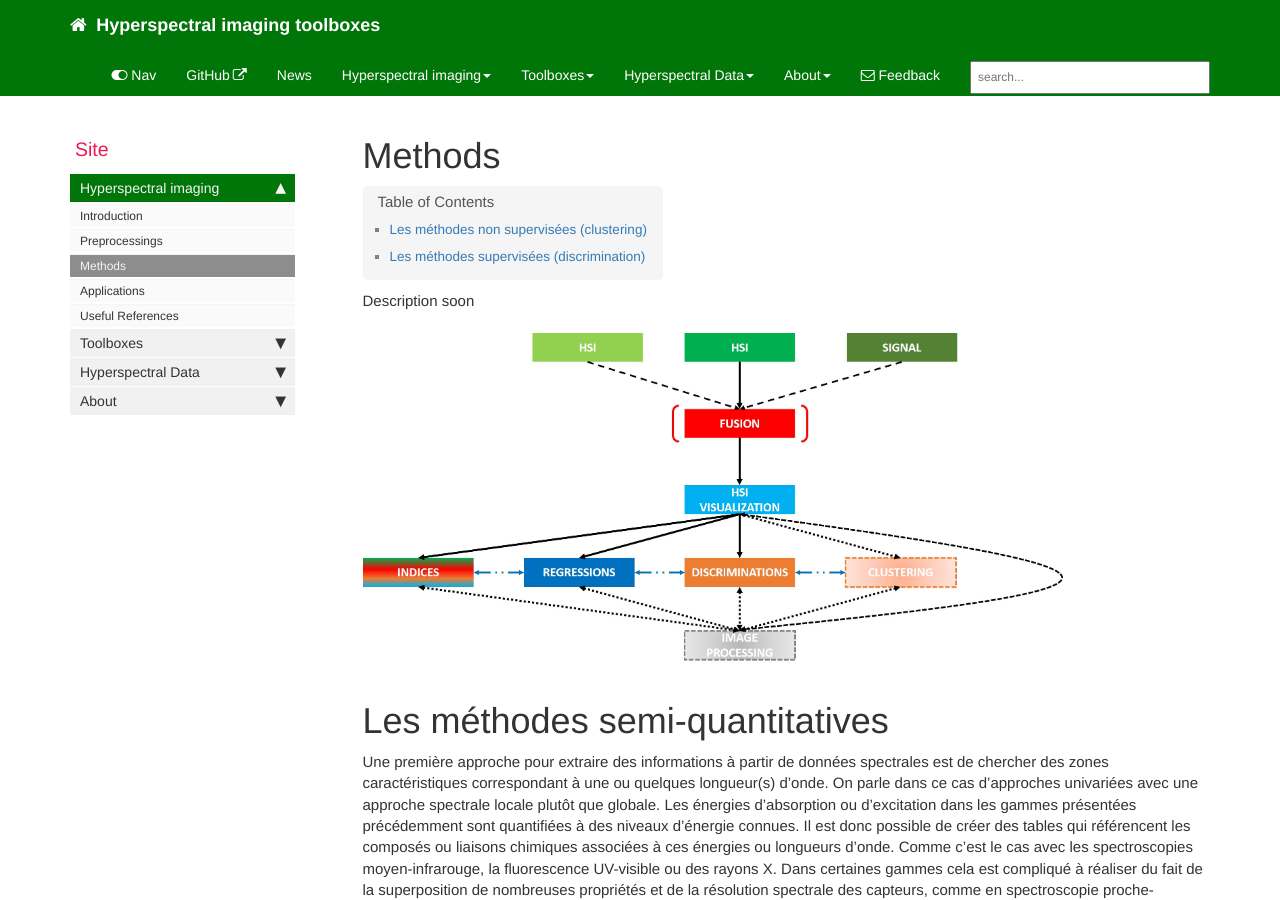
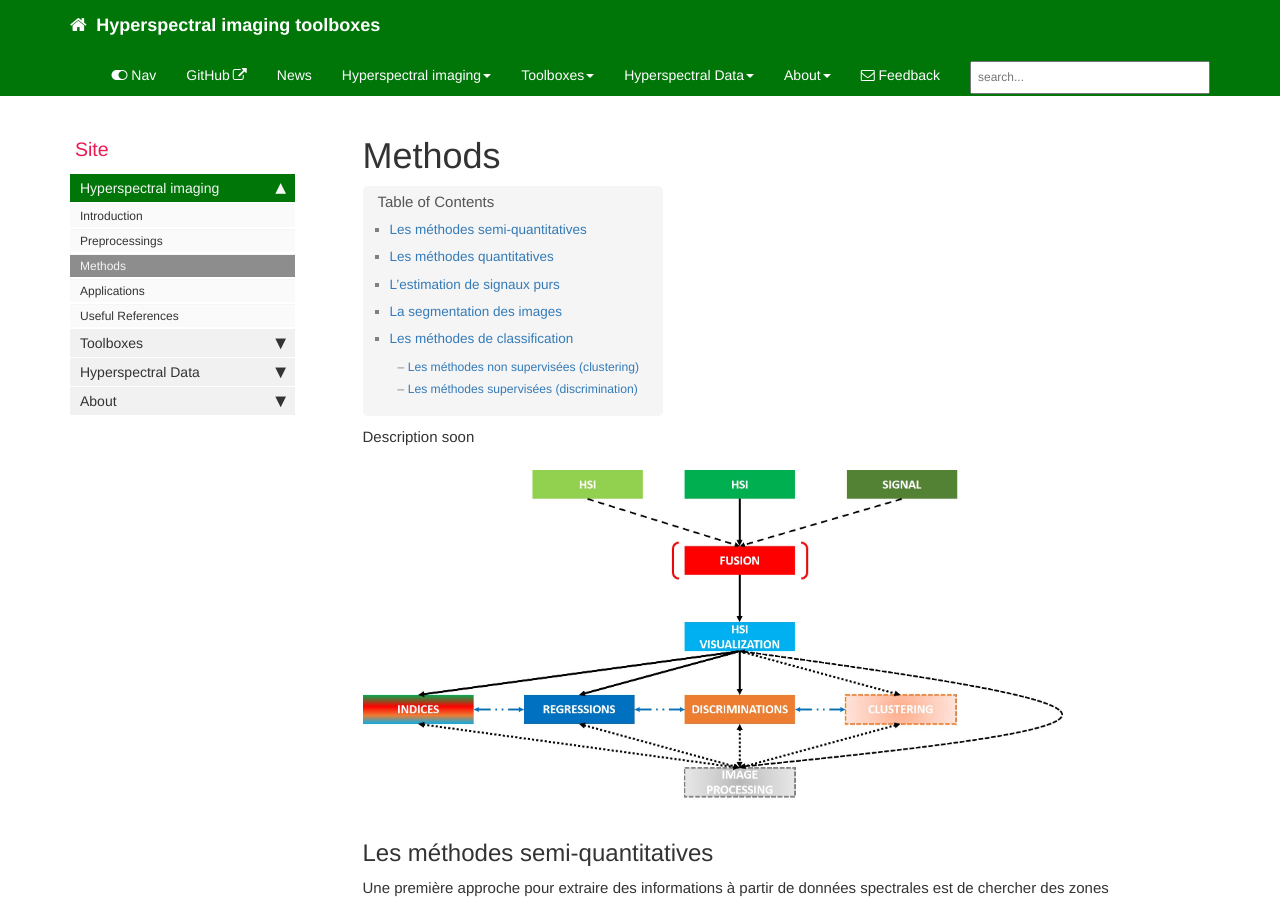
Before and after one commit to JacqKevin/JacqKevin.github.io, a Jekyll site: the page built from pages/Hyperspectral/Methods.md, in a window 1280 px wide and 900 px high. Built offline with Jekyll 4.4.1, drawn with Linux system fonts in a browser that asks for light colours; comment, search, counter and statistics services are not loaded.

Commit message:
Update Methods.md

```diff
--- a/pages/Hyperspectral/Methods.md
+++ b/pages/Hyperspectral/Methods.md
@@ -8,17 +8,19 @@
 
 ![Worflow](/images/Worflow.jpg)
 
-# Les méthodes semi-quantitatives
+## Les méthodes semi-quantitatives
 
 Une première approche pour extraire des informations à partir de données spectrales est de chercher des zones caractéristiques correspondant à une ou quelques longueur(s) d'onde. On parle dans ce cas d'approches univariées avec une approche spectrale locale plutôt que globale.
 Les énergies d'absorption ou d'excitation dans les gammes présentées précédemment sont quantifiées à des niveaux d'énergie connues. Il est donc possible de créer des tables qui référencent les composés ou liaisons chimiques associées à ces énergies ou longueurs d'onde. Comme c'est le cas avec les spectroscopies moyen-infrarouge, la fluorescence UV-visible ou des rayons X. Dans certaines gammes cela est compliqué à réaliser du fait de la superposition de nombreuses propriétés et de la résolution spectrale des capteurs, comme en spectroscopie proche-infrarouge.
 Il faut tout de même utiliser ces indices avec précaution, car plusieurs composés chimiques peuvent interagir dans les mêmes zones spectrales et la résolution spectrale peut ne pas être suffisamment fine pour distinguer ces composés. Il existe aussi de nombreux indices développés en télédétection pour des données RGB ou multispectrales, mais qui sont très peu utilisés en spectroscopie de laboratoire, car l'information recherchée n'est pas la même.
 Ces indices sont semi-quantitatifs et peuvent etre calibrés par la suite à partir de modèles de régression en estimant un lien avec une méthode analytique de référence. On parle de la régression linéaire simple (RLS) qui estime une relation entre une variable expliquée ($y$, analytique) et une variable explicative ($x$, spectral).
 
-# Les méthodes quantitatives
+## Les méthodes quantitatives
 Plutôt que d'étudier des zones spectrales spécifiques pour un composé ou une liaison chimique, des approches globales qui utilisent l'ensemble du spectre ont été développées et se nomment méthodes multivariées. Une information bio-physico-chimique peut se retrouver dans différentes zones du spectre, elle peut aussi être en lien avec un autre composé corrélé, ou au contraire perturbé par un autre. Ces méthodes globales peuvent ainsi retrouver toutes ces informations ce qui permet de créer des modèles de prédictions performants.
 
 Les principales méthodes de régression que l'on trouve dans la littérature ou qui se développent sont présentées ci-dessous et peuvent être schématisées avec la figure \ref{fig:multi}. Davantage d'informations sont disponibles dans le livre de Tufféry \cite{Tuffery2012}.
+
+{% include image.html file="Multi.jpg" %}
 
 <ul>
 <li> Les méthodes linéaires : </li>
@@ -37,12 +39,14 @@
 </ul>
 D'un point de vue mathématique, on fait la différence entre un vecteur avec une lettre minuscule ($x$,$y$) et une matrice avec une lettre majuscule ($X$,$Y$).
 
-# L'estimation de signaux purs
+## L'estimation de signaux purs
 
 A partir des données spectroscopiques, on peut obtenir des empreintes chimiques de composés si l'échantillon est pur et homogène, comme celle du minéral Illite de la figure \ref{fig:zonesdiscri}. Dans le cas d'images multi- ou hyper-spectrales, c'est l'inhomogénéité de l'échantillon qui est étudiée, et est ensuite caractérisée à travers les différents composés qu'il contient en estimant des signaux purs, aussi appelés endmembers (EM) \cite{Bioucas-Dias2012,Keshava2003}. On parle de méthodes de démélange pour l'extraction de signaux purs. Il existe trois groupes principaux de méthodes pour estimer ces signaux purs :
+
 <ul>
 <li> Les méthodes dites géométriques se basent sur la possibilité de trouver une forme géométrique qui encadrent l'ensemble des données. </li>
 <ul>
+{% include image.html file="EM.jpg" %}
 <li> Le principe standard repose sur l'hypothèse qu'un signal spectroscopique est la somme de sous-signaux correspondant à des constituants de l'échantillon. De nombreuses méthodes existent et peuvent être décrites comme la détermination d'un simplexe (triangle à n-dimensions) qui englobe toutes les données, et ses extrémités correspondent aux EMs. Les méthodes les plus connues sont l'indice de pureté du pixel (PPI) \cite{Boardman1993}, N-FINDR \cite{Winter1999}, Vertex Component Analysis (VCA) \cite{Nascimento2005}. </li>
 <li> On peut aussi utiliser l'hypothèse inverse, c'est à dire trouver dans le cas d'un échantillon globalement homogène, des pixels différents de la majorité. Avec un calcul des distances, on peut les mettre en avant. Comme par exemple, l'algorithme de Kennard et Stone \cite{Kennard1969} est utilisé pour trouver les spectres les plus différents dans un jeu de données. </li>
 </ul>
@@ -56,7 +60,7 @@
 
 Ces méthodes sont très utilisées en télédétection pour discriminer les principales entités (routes, bâtiments, forêts, rivières) ou la géologie au sol avec des données multi- et hyper-spectrales. Elles sont aussi très utilisées pour caractériser les minéraux présents dans des échantillons géologiques, comme les carottes sédimentaires et ainsi déterminer l'origine des sédiments. L'annexe \ref{SyntheseBiblioEM}, avec les tableaux \ref{tab:RecapEM1} et \ref{tab:RecapEM2}, récapitulent quelques exemples d'applications de ce type de méthode pour l'analyse des échantillons environnementaux.
 
-# La segmentation des images
+## La segmentation des images
 
 Une image porte des informations sur les structures composant une scène ou un échantillon. Des méthodes existent pour les caractériser, on parle de segmentation. Elles peuvent être regroupées dans deux familles :
 <ul>
@@ -72,11 +76,13 @@
 </ul>
 </ul>
 
-# Les méthodes de classification
+## Les méthodes de classification
 
 Les données peuvent aussi être regroupées de manière qualitative, on parle de classification ou de reconnaissance de formes. On peut avoir des connaissances partielles des données et les utiliser, on parle de classification supervisée ou discrimination qui permettent d'estimer par exemple : la présence ou l'absence d'un composé, ou des niveaux d'abondances haut-moyen-élevé. Dans le cas de données inconnues, on parle de classification non-supervisée ou clustering. Ces méthodes peuvent s'appliquer aussi bien sur la dimension spatiale que spectrale.
 
-## Les méthodes non supervisées (clustering)
+{% include image.html file="classif.jpg" %}
+
+### Les méthodes non supervisées (clustering)
 
 <ul>
 <li> L'Analyse en Composantes Principales (ACP) permet de réduire les données et ainsi de visualiser rapidement leurs principales variabilités. Une approche similaire appelée Minimum Noise Fraction (MNF) permet de garder les composantes les plus informatives et les moins bruitées. </li>
@@ -84,7 +90,7 @@
 <li> Les classifications hiérarchiques se divisent en deux familles, celles qui agglomèrent (classification ascendante hiérarchique CAH) et celles qui divisent (classification descendante hiérarchique CDH) \cite{Ward1963}. Dans le cas de la CAH, les données sont agglomérées de proche en proche suivant un critère de distance jusqu'à obtenir un groupe unique, et inversement pour la CDH. Le résultat est un dendrogramme qui peut être coupé à un certain niveau définissant le nombre de groupes. </li>
 </ul>
 
-## Les méthodes supervisées (discrimination)
+### Les méthodes supervisées (discrimination)
 
 <ul>
 <li> La méthode des K plus proches voisins (KNN) est une méthode non paramétrique qui estime une probabilité d’appartenance à un groupe suivant une règle, qui est ici la distance avec les individus environnants \cite{Hart1968}. Elle calcule la distance entre un échantillon « inconnu » avec tous ceux connus. Puis ce nouvel échantillon est classé dans un groupe avec ses K voisins les plus proches. Il existe plusieurs approches pour améliorer ces prédictions, comme rajouter des règles floues avec la méthode KNN-floue \cite{Keller1985}, ou utiliser la théorie des fonctions de croyance EkNN (Evidential KNN) \cite{Denoeux1995,Shafer1976}. </li>
```
